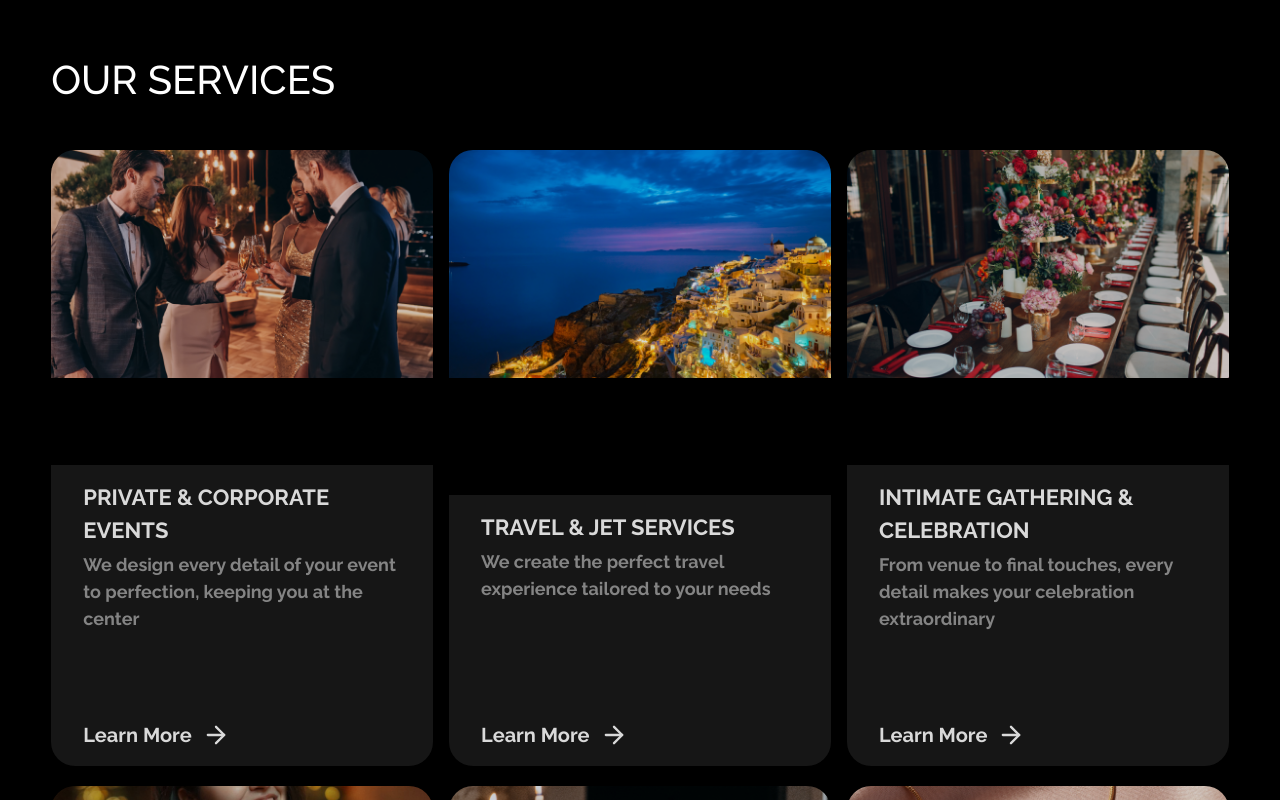
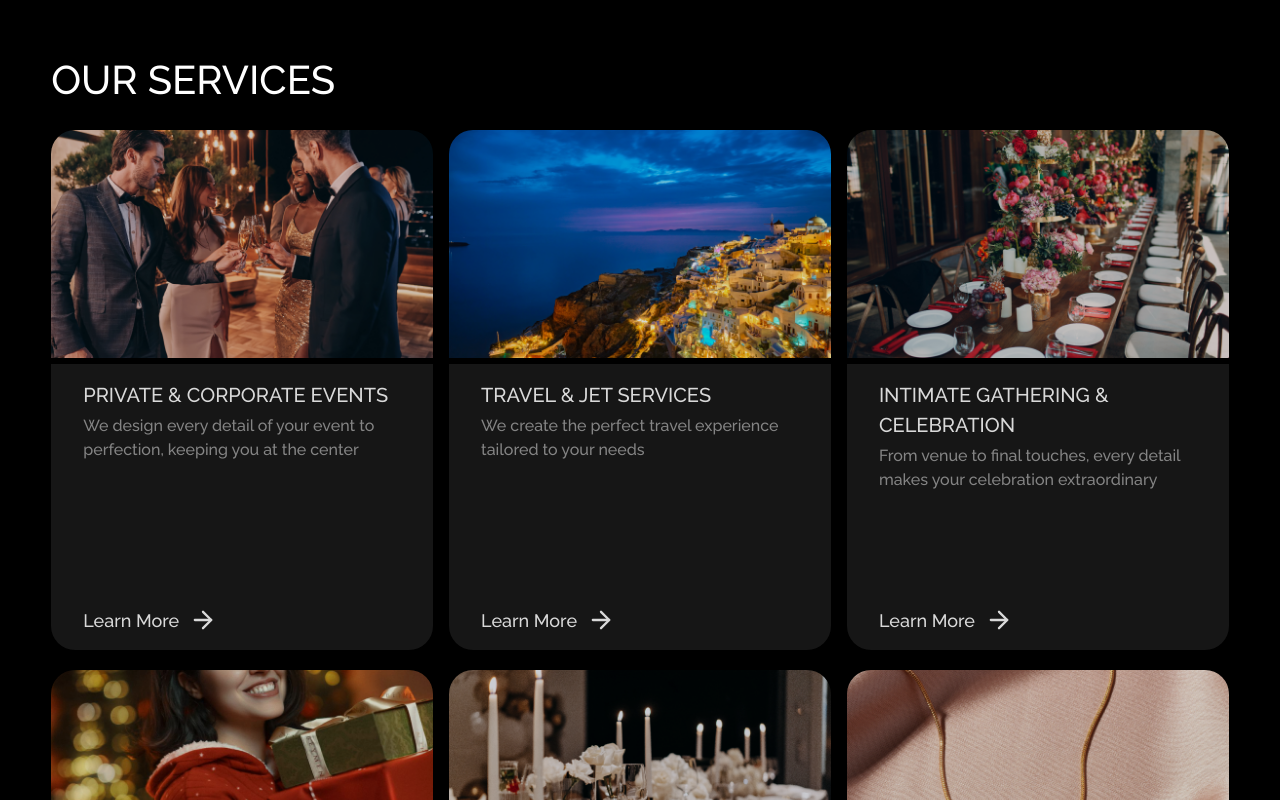
Before and after one commit to kizzy-shaped/shaped, a Next.js app: page / in a window 1280 px wide. Shown: the part 1520-2320 px from the top of the page. Built offline with nearby package versions, Linux system fonts and the light colour scheme.

Commit message:
refactor Services component; adjust layout and text styles for improved readability and consistency

```diff
--- a/app/page.tsx
+++ b/app/page.tsx
@@ -277,17 +277,17 @@ function Services() {
             index
           ) => (
             <div
-              className={`col-span-1 wmin_md:h-[77vh] wmax_md:h-[55vh] wmax_lg:mt-[20px] grid grid-cols-1 grid-rows-[4.5_5.5fr] relative overflow-hidden rounded-[24px]`}
+              className={`col-span-1 wmin_md:h-[65vh] wmax_md:h-[55vh] wmax_lg:mt-[20px] grid grid-cols-1 grid-rows-[4.5fr_5.5fr] justify-start relative overflow-hidden rounded-[24px]`}
               key={index}
               id={`service-${index}`}
               data-reveal-on-scroll
               style={{
                 opacity: isVisible[`service-${index}`] ? 1 : 0.85,
-                transform: isVisible[`service-${index}`]
-                  ? "translateY(0)"
-                  : "translateY(20px)",
-                transition:
-                  "opacity 0.5s ease-in-out, transform 0.5s ease-in-out",
+                // transform: isVisible[`service-${index}`]
+                //   ? "translateY(0)"
+                //   : "translateY(20px)",
+                // transition:
+                //   "opacity 0.5s ease-in-out, transform 0.5s ease-in-out",
               }}
             >
               <div className="w-full h-full overflow-hidden col-span-1 row-start-1 row-end-2">
@@ -300,11 +300,11 @@ function Services() {
 
               <div className="w-full h-full col-span-1 row-start-2 row-end-3 bg-[#1a1a1a] flex flex-col justify-between py-[1em] px-[2em]">
                 <div className="w-full h-fit flex flex-col gap-[4px] justify-end relative">
-                  <div className="wmin_3xl:text-[24px] wmin_lg:wmax_3xl:text-[22px] font-bold text-white uppercase">
+                  <div className="wmin_3xl:text-[24px] text-[20px] font-medium text-white uppercase">
                     {title}
                   </div>
 
-                  <div className="wmin_3xl:text-[20px] wmin_lg:wmax_3xl:text-[18px] font-bold text-[#9C9C9C]">
+                  <div className="wmin_3xl:text-[20px] text-[16px] font-medium text-[#9C9C9C]">
                     {overview}
                   </div>
                 </div>
@@ -313,7 +313,7 @@ function Services() {
                   onMouseEnter={() => setHovered(index)}
                   onMouseLeave={() => setHovered(null)}
                   href={`/services?serviceId=${link}`}
-                  className="wmin_3xl:text-[22px] wmin_lg:wmax_3xl:text-[20px] font-bold bg-gradien-to-b from-[#00000000] to-[#000000] text-white capitalize w-fit h-fit flex items-center gap-[10px]"
+                  className="wmin_3xl:text-[22px] text-[18px] font-medium bg-gradien-to-b from-[#00000000] to-[#000000] text-white capitalize w-fit h-fit flex items-center gap-[10px]"
                 >
                   Learn More
                   <FiArrowRight
--- a/app/services/page.tsx
+++ b/app/services/page.tsx
@@ -97,7 +97,7 @@ function Gallery({ service }: { service: IService }) {
       <Container className={`w-full h-fit grid wmin_md:grid-cols-2 wmax_md:grid-cols-1 gap-1 wmin_lg:gap-3 ${Number(service?.galleryImages?.length) == 2 ? 'wmin_md:grid-rows-1':'wmin_md:grid-rows-2'}`}>
         {service?.galleryImages.map((item, index) => (
           <div
-            className="col-span-1 wmin_390:h-[430px] wmax_390:h-[350px] wmin_lg:h-[470px] relative"
+            className="col-span-1 wmin_390:h-[430px] wmax_390:h-[350px] wmin_lg:h-[500px] relative"
             key={index}
           >
             <img className={`w-full h-full object-cove`} src={item} alt="" />
--- a/components/homeComponents.tsx
+++ b/components/homeComponents.tsx
@@ -441,7 +441,7 @@ export function Services() {
             index
           ) => (
             <div
-              className={`col-span-1 wmin_md:h-[75vh] wmax_md:h-[55vh] wmax_lg:mt-[20px] grid grid-cols-1 grid-rows-[4.5fr_5.5fr] relative overflow-hidden rounded-[24px]`}
+              className={`col-span-1 wmin_md:h-[75vh] wmax_md:h-[55vh] wmax_lg:mt-[20px] grid grid-cols-1 grid-rows-[4.5fr_5.5fr] relative overflow-hidden rounded-[24px] bg-red-700`}
               key={index}
               id={`service-${index}`}
               data-reveal-on-scroll
@@ -462,8 +462,8 @@ export function Services() {
                 />
               </div>
 
-              <div className="w-full h-full col-span-1 row-start-2 row-end-3 bg-[#1a1a1a] flex flex-col justify-between py-[1.5em] px-[2em]">
-                <div className="w-full h-fit flex flex-col gap-[4px] justify-end relative">
+              <div className="w-full h-full col-span-1 row-start-2 row-end-3 bg-[#1a1a1a bg-green-700 flex flex-col justify-between py-[1.5em] px-[2em]">
+                <div className="w-full h-fit bg-purple-700 flex flex-col gap-[4px] justify-end relative">
                   <div className="text-[24px] font-medium text-white uppercase">
                     {title}
                   </div>
```
